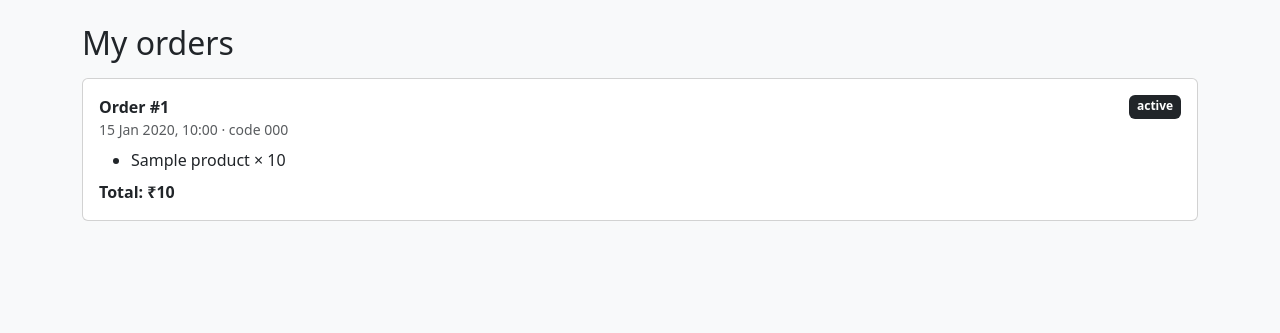
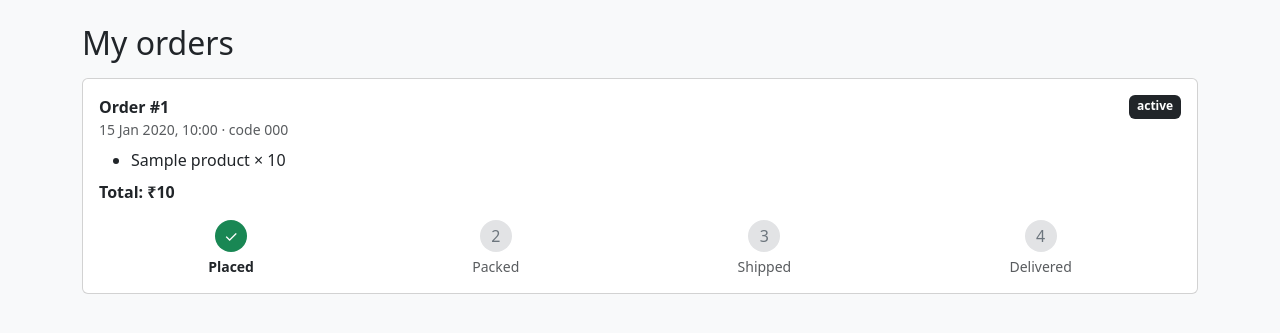
Before and after one commit to Ahana-06/OnlineStore, a Flask app: page /orders in a window 1280 px wide. Shown: the part 56-389 px from the top of the page. Run offline with Flask 3, Linux system fonts and the light colour scheme; a user stored in the database is signed in; tables that the repository leaves empty hold one stand-in row (values such as "Sample post").

Commit message:
Add order status timeline to My orders page

```diff
--- a/app/templates/orders.html
+++ b/app/templates/orders.html
@@ -13,7 +13,15 @@
   <p class="text-muted small mb-2">{{ o.created_at.strftime('%d %b %Y, %H:%M') }}{% if o.discount_code %} · code {{ o.discount_code }}{% endif %}</p>
   <ul class="mb-2">{% for it in o.items %}<li>{{ it.product.name }} × {{ it.qty }}</li>{% endfor %}</ul>
   <b>Total: ₹{{ '%.0f'|format(o.total) }}</b>
-  {# TODO (Ahana): status timeline Placed -> Packed -> Shipped -> Delivered #}
-</div></div>
+{% set steps = ['Placed', 'Packed', 'Shipped', 'Delivered'] %}
+{% set current = steps.index(o.status) if o.status in steps else 0 %}
+<div class="d-flex justify-content-between text-center mt-3">
+  {% for s in steps %}
+  <div class="flex-fill">
+    <div class="rounded-circle mx-auto d-flex align-items-center justify-content-center {{ 'bg-success text-white' if loop.index0 <= current else 'bg-secondary-subtle text-secondary' }}" style="width:32px;height:32px;">{{ '✓' if loop.index0 <= current else loop.index }}</div>
+    <div class="small mt-1 {{ 'fw-bold' if loop.index0 == current else 'text-muted' }}">{{ s }}</div>
+  </div>
+  {% endfor %}
+</div></div></div>
 {% endfor %}
 {% endblock %}
```
